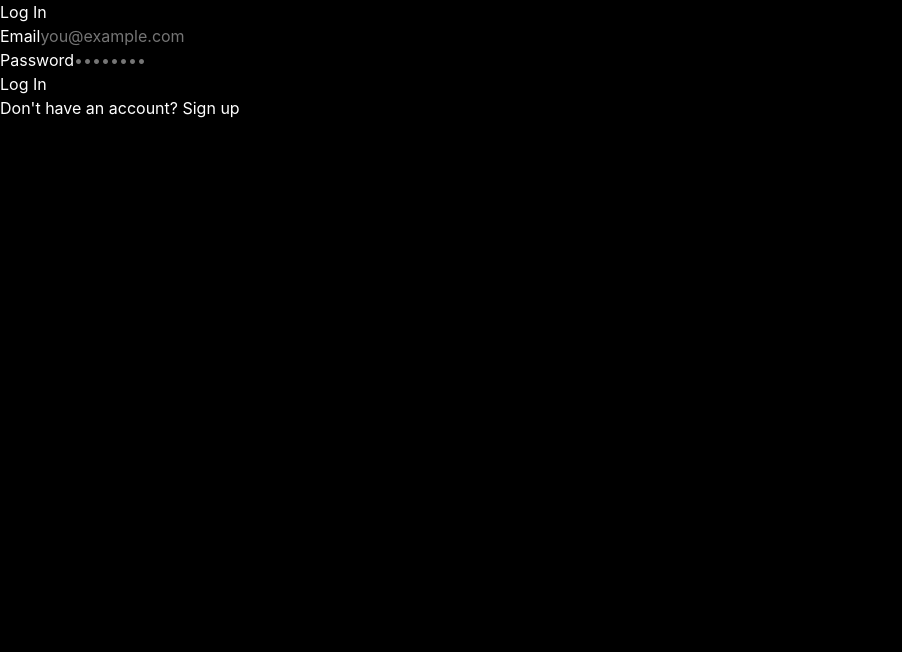
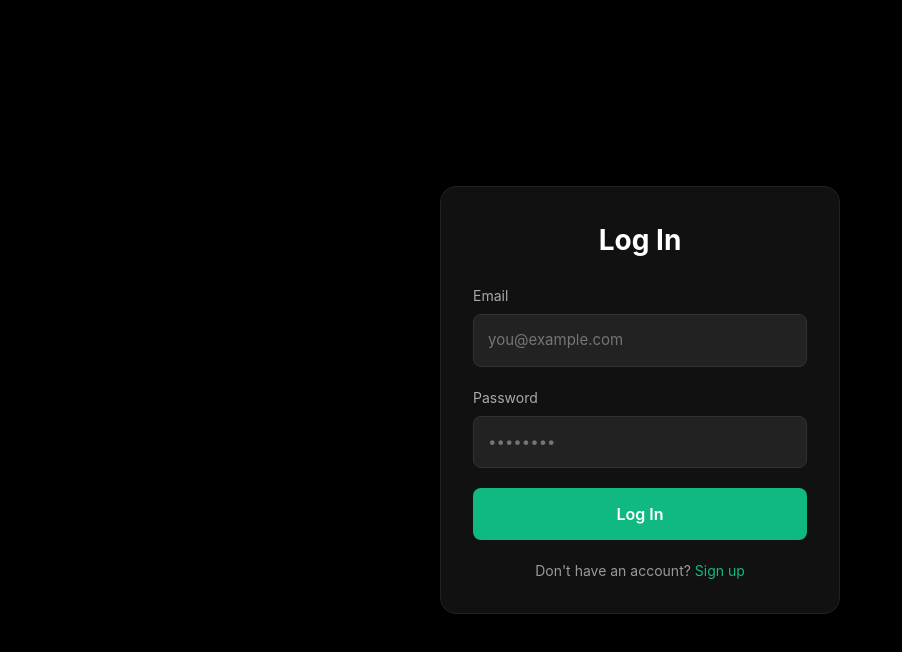
Before and after one commit to oopsididitagain335/workingitout, a Next.js app: page /login in a window 1280 px wide. Shown: the top 652 px of the page, without its empty margins (0-902 px from the left). Built offline with nearby package versions, Linux system fonts and the light colour scheme.

Commit message:
Update login.tsx

```diff
--- a/pages/login.tsx
+++ b/pages/login.tsx
@@ -33,52 +33,145 @@ export default function Login() {
   };
 
   return (
-    <div className="min-h-screen flex items-center justify-center bg-black px-6">
-      <div className="max-w-md w-full bg-gray-900 p-8 rounded-2xl shadow-2xl border border-gray-800">
-        <h1 className="text-3xl font-bold text-white text-center mb-6">Log In</h1>
-        {error && <p className="text-red-400 text-sm mb-4 text-center">{error}</p>}
-
+    <div className="container">
+      <div className="form-wrapper">
+        <h1 className="title">Log In</h1>
+        {error && <p className="error">{error}</p>}
         <form onSubmit={handleSubmit}>
-          <div className="mb-5">
-            <label className="block text-gray-300 text-sm font-medium mb-2">Email</label>
+          <div className="input-group">
+            <label className="label">Email</label>
             <input
               type="email"
               value={email}
               onChange={(e) => setEmail(e.target.value)}
-              className="w-full px-4 py-3 bg-gray-800 text-white border border-gray-700 rounded-lg focus:outline-none focus:ring-2 focus:ring-green-500 transition"
+              className="input"
               placeholder="you@example.com"
               required
             />
           </div>
-
-          <div className="mb-6">
-            <label className="block text-gray-300 text-sm font-medium mb-2">Password</label>
+          <div className="input-group">
+            <label className="label">Password</label>
             <input
               type="password"
               value={password}
               onChange={(e) => setPassword(e.target.value)}
-              className="w-full px-4 py-3 bg-gray-800 text-white border border-gray-700 rounded-lg focus:outline-none focus:ring-2 focus:ring-green-500 transition"
+              className="input"
               placeholder="••••••••"
               required
             />
           </div>
-
-          <button
-            type="submit"
-            disabled={loading}
-            className="w-full bg-green-600 hover:bg-green-700 disabled:bg-green-800 text-white py-3 rounded-lg font-semibold transition transform hover:scale-[1.02]"
-          >
+          <button type="submit" disabled={loading} className="button">
             {loading ? 'Logging in...' : 'Log In'}
           </button>
         </form>
-
-        <p className="mt-6 text-center text-gray-400 text-sm">
+        <p className="footer-text">
           Don't have an account?{' '}
-          <a href="/signup" className="text-green-400 hover:underline font-medium">
+          <a href="/signup" className="link">
             Sign up
           </a>
         </p>
       </div>
+
+      <style jsx>{`
+        .container {
+          min-height: 100vh;
+          display: flex;
+          align-items: center;
+          justify-content: center;
+          background-color: #000;
+          padding: 20px;
+        }
+
+        .form-wrapper {
+          width: 100%;
+          max-width: 400px;
+          padding: 32px;
+          background: #111;
+          border-radius: 16px;
+          box-shadow: 0 4px 20px rgba(0, 0, 0, 0.5);
+          border: 1px solid #222;
+        }
+
+        .title {
+          font-size: 28px;
+          font-weight: 700;
+          color: white;
+          text-align: center;
+          margin-bottom: 24px;
+        }
+
+        .input-group {
+          margin-bottom: 20px;
+        }
+
+        .label {
+          display: block;
+          font-size: 14px;
+          color: #aaa;
+          margin-bottom: 8px;
+        }
+
+        .input {
+          width: 100%;
+          padding: 14px;
+          background: #222;
+          border: 1px solid #333;
+          border-radius: 8px;
+          color: white;
+          font-size: 15px;
+          outline: none;
+          transition: border 0.2s;
+        }
+
+        .input:focus {
+          border-color: #10b981;
+        }
+
+        .button {
+          width: 100%;
+          padding: 14px;
+          background: #10b981;
+          color: white;
+          border: none;
+          border-radius: 8px;
+          font-size: 16px;
+          font-weight: 600;
+          cursor: pointer;
+          transition: background 0.2s;
+        }
+
+        .button:hover:not(:disabled) {
+          background: #0d946e;
+        }
+
+        .button:disabled {
+          background: #0a7a5c;
+          cursor: not-allowed;
+        }
+
+        .error {
+          color: #ef4444;
+          font-size: 14px;
+          text-align: center;
+          margin-bottom: 16px;
+        }
+
+        .footer-text {
+          color: #999;
+          font-size: 14px;
+          text-align: center;
+          margin-top: 20px;
+        }
+
+        .link {
+          color: #10b981;
+          text-decoration: none;
+        }
+
+        .link:hover {
+          text-decoration: underline;
+        }
+      `}</style>
     </div>
   );
 }
```
